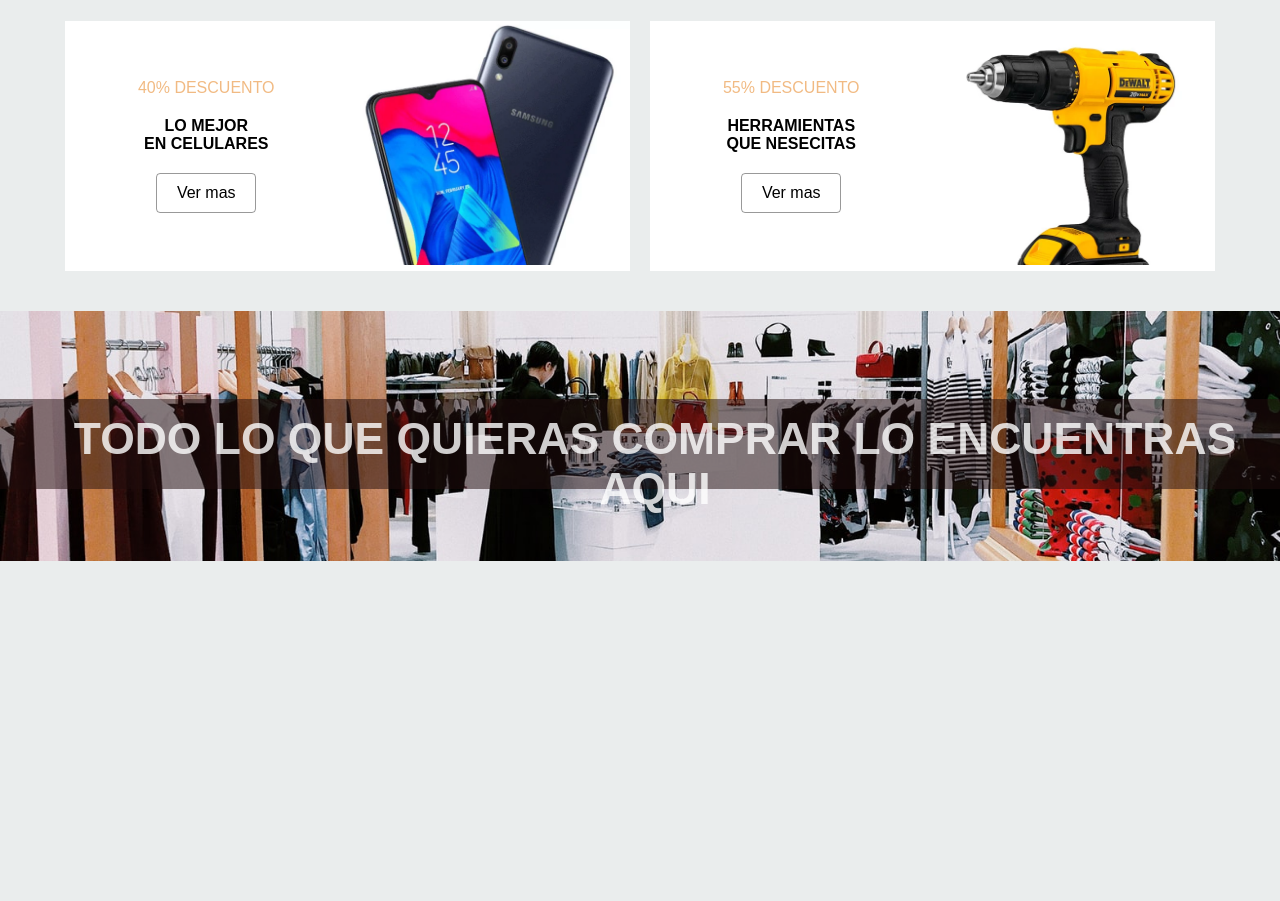
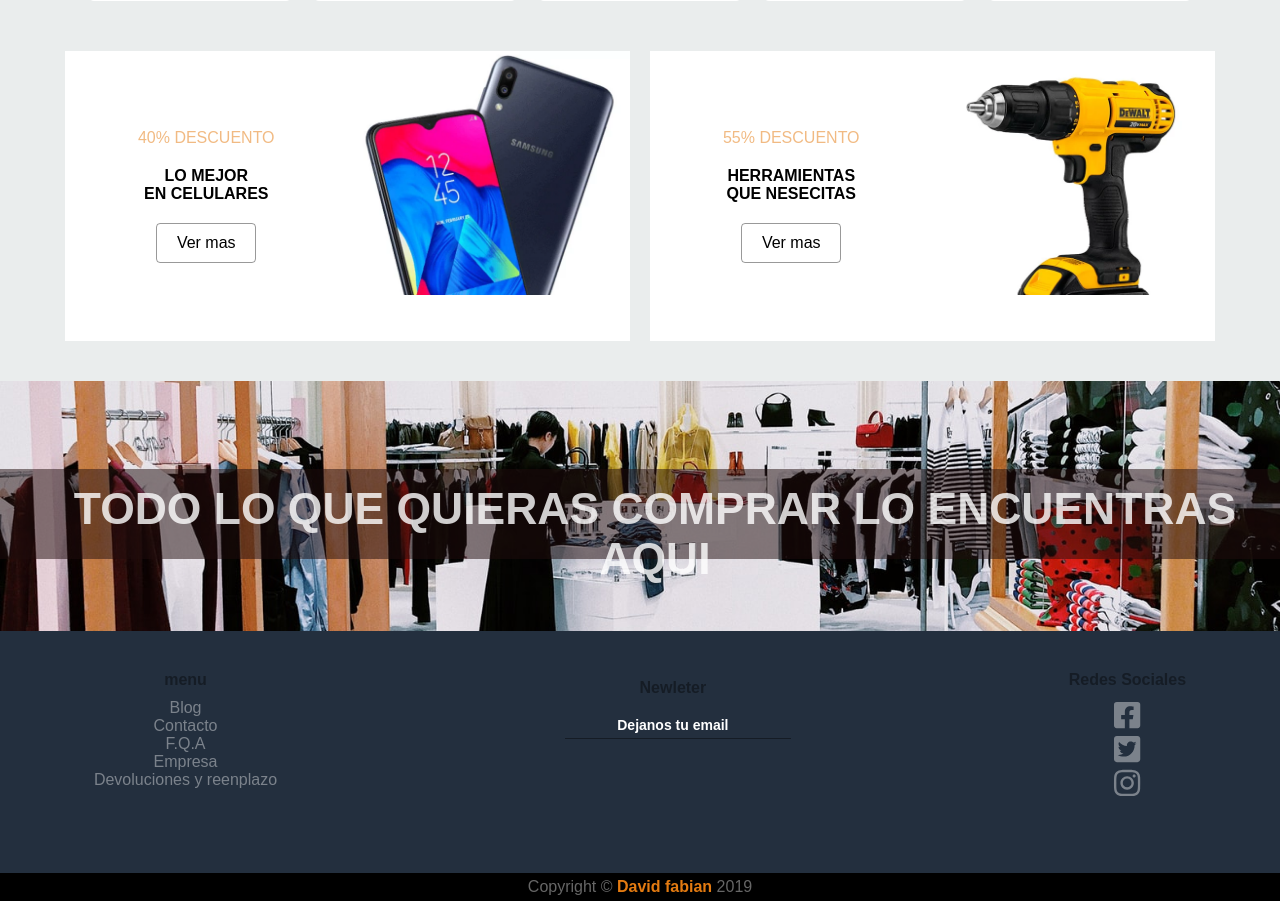
Before and after one commit to davidhfabian/Dazt_E-commerce, a PHP site: page / in a window 1280 px wide. Shown: the part 1695-2596 px from the top of the page. Before the commit the page ends 2256 px from the top, so only its background shows below. Run offline with PHP 8.4, Linux system fonts and the light colour scheme; some libraries are stand-ins or nearby versions.

Commit message:
Agrega footer y aregos de responsive : home

```diff
--- a/index.html
+++ b/index.html
@@ -362,7 +362,7 @@
                     </div>
                 </article>
 
-                <article class="item">
+                <article class="item oculta">
                         <a href="#">
 
                             <figure class="item-img">
@@ -418,7 +418,7 @@
                         </div>
                     </article>
 
-                    <article class="item">
+                    <article class="item oculta">
                             <a href="#">
 
                                 <figure class="item-img">
@@ -496,7 +496,7 @@
                                     Comprar ya!
                                 </div>
                             </article>
-                    <article class="item">
+                    <article class="item oculta">
                             <a href="#">
 
                                 <figure class="item-img">
@@ -521,7 +521,7 @@
                             </div>
                         </article>
 
-                        <article class="item">
+                        <article class="item oculta">
                                 <a href="#">
 
                                     <figure class="item-img">
@@ -545,7 +545,7 @@
                                     Comprar ya!
                                 </div>
                             </article>
-                    <article class="item">
+                    <article class="item oculta">
                             <a href="#">
 
                                 <figure class="item-img">
@@ -625,7 +625,7 @@
                                     Comprar ya!
                                 </div>
                             </article>
-                    <article class="item">
+                    <article class="item oculta">
                             <a href="#">
 
                                 <figure class="item-img">
@@ -650,7 +650,7 @@
                             </div>
                         </article>
 
-                        <article class="item">
+                        <article class="item oculta">
                                 <a href="#">
 
                                     <figure class="item-img">
@@ -674,7 +674,7 @@
                                     Comprar ya!
                                 </div>
                             </article>
-                    <article class="item">
+                    <article class="item oculta">
                             <a href="#">
 
                                 <figure class="item-img">
@@ -732,8 +732,33 @@
             <i class="fab fa-whatsapp"></i>
         </a>
     </div>
-    <footer class="footer-container">
-
+    <footer>
+        <div class="footer-container container">
+            <div class="footer-menu">
+                <h4 class="footer-title">menu</h4>
+                <ul>
+                    <li><a href="#">Blog</a></li>
+                    <li><a href="#">Contacto</a></li>
+                    <li><a href="#">F.Q.A</a></li>
+                    <li><a href="#">Empresa</a></li>
+                    <li><a href="#">Devoluciones y reenplazo</a></li>
+                    <li><a href="#>"Politica y Pivacidad </a> </li>
+                </ul>
+            </div>
+            <div class="footer-newleter">
+                <label for="newlater"><h4 class="footer-title">Newleter</h4></label>
+                <input type="text" placeholder="Dejanos tu email">
+            </div>
+            <div class="footer-social">
+                <h4 class="footer-title">Redes Sociales</h4>
+                <li><a href="#"><i class="fab fa-facebook-square"></i></a></li>
+                <li><a href="#"><i class="fab fa-twitter-square"></i></a></li>
+                <li><a href="#"><i class="fab fa-instagram"></i></a></li>
+            </div>
+        </div>
+                <div class="copy">
+                    <p>Copyright © <strong><a href="#">David fabian</a> </strong>2019</p>
+                </div>
     </footer>
 
 </main>
--- a/styles/style.css
+++ b/styles/style.css
@@ -459,20 +468,24 @@ div.reloj-title{
 }
 section.reloj{
     grid-area: reloj;
-    height: 310px;
+    height: 100%;
+    min-height: 320px;
     background: transparent;
     display: flex;
     justify-content: space-evenly;
     align-items: center;
     margin-bottom: 40px;
+    flex-flow: wrap;
 
 }
 section.box-1{
     grid-area: box-1;
     display: flex;
-    height: 250px;
+    height: 100%;
+    min-height: 250px;
     background-color: #fff;
     margin-bottom: 40px;
+    flex-flow: wrap;
 
 }
 section.box-1:hover{
@@ -482,9 +495,11 @@ section.box-1:hover{
 section.box-2{
     grid-area: box-2;
     display: flex;
-    height: 250px;
+    height: 100%;
+    min-height: 250px;
     background-color: #fff;
     margin-bottom: 40px;
+    flex-flow: wrap;
 
 }
 section.box-2:hover{
@@ -536,6 +551,7 @@ section.img-fix{
     width: 100%;
     height: 250px;
     max-height: 300px;
+    margin-top: 40px;
     background-image: url('../recursos/img-fixed.jpeg');
     background-size: cover;
     background-attachment: fixed;
@@ -567,9 +583,91 @@ div.fix-text h3{
 
 /*<<<<<<<<<<<<<<<<<' FOOTER'>>>>>>>>>>>>>>>>>*/
 
-footer.footer-container{
+footer{
 
     background-color: #232f3e;
+}
+div.footer-container{
+    display: grid;
+    grid-template-columns: (3,1fr);
+    grid-template-rows: 1fr;
+
+    grid-gap: 20%;
+    grid-template-areas: "footer-menu footer-newleter footer-social";
+    text-align: center;
+    padding: 30px 0;
+    font-size: 16px;
+    color: rgba(255, 255, 255, 0.4);
+}
+.footer-menu{
+
+    width: 100%;
+    grid-area: footer-menu;
+}
+.footer-menu h4,.footer-menu a{
+    padding: 10px 10px;
+    width: 100%;
+    color: rgba(255, 255, 255, 0.4);
+}
+.footer-newleter{
+
+    width: 100%;
+    grid-area: footer-newleter;
+}
+.footer-newleter input{
+    color: white;
+    background: transparent;
+    border: none;
+    padding: 10px 20px 5px 10px;
+    font-size: 14px;
+    font-weight: bold;
+    cursor: pointer;
+    border-bottom: 1px solid transparent;
+    border-bottom: 1px solid rgba(0,0,0,.4);
+}
+.footer-newleter input:focus{
+    border-bottom: 1px solid #fff;
+    padding: 10px 20px 3px 10px;
+    transition: 1s ease all;
+}
+.footer-newleter input::placeholder{
+    color: #fff;
+    font-size: 14px;
+    font-weight: bold;
+    text-align: center;
+}
+.footer-newleter label{
+    width: 100%;
+    padding: 10px 10px;
+}
+.footer-social{
+
+    width: 100%;
+    grid-area: footer-social;
+}
+.footer-social h4{
+    width: 100%;
+    padding: 10px 10px;
+    color: rgba(255, 255, 255, 0.4);
+}
+.footer-social li a{
+    font-size: 30px;
+    color: rgba(255, 255, 255, 0.4);
+}
+h4.footer-title{
+    color: rgba(0,0,0,.4);
+    padding-bottom: 10px;
+}
+div.copy{
+    width: 100%;
+    background-color: #000;
+    color: #666;
+    padding: 5px;
+    text-align: center;
+}
+div.copy a{
+    color: #e47b11;
+
 }
 
 
```
Also changed, not shown: other parts of styles/style.css (+37 -6 lines).
